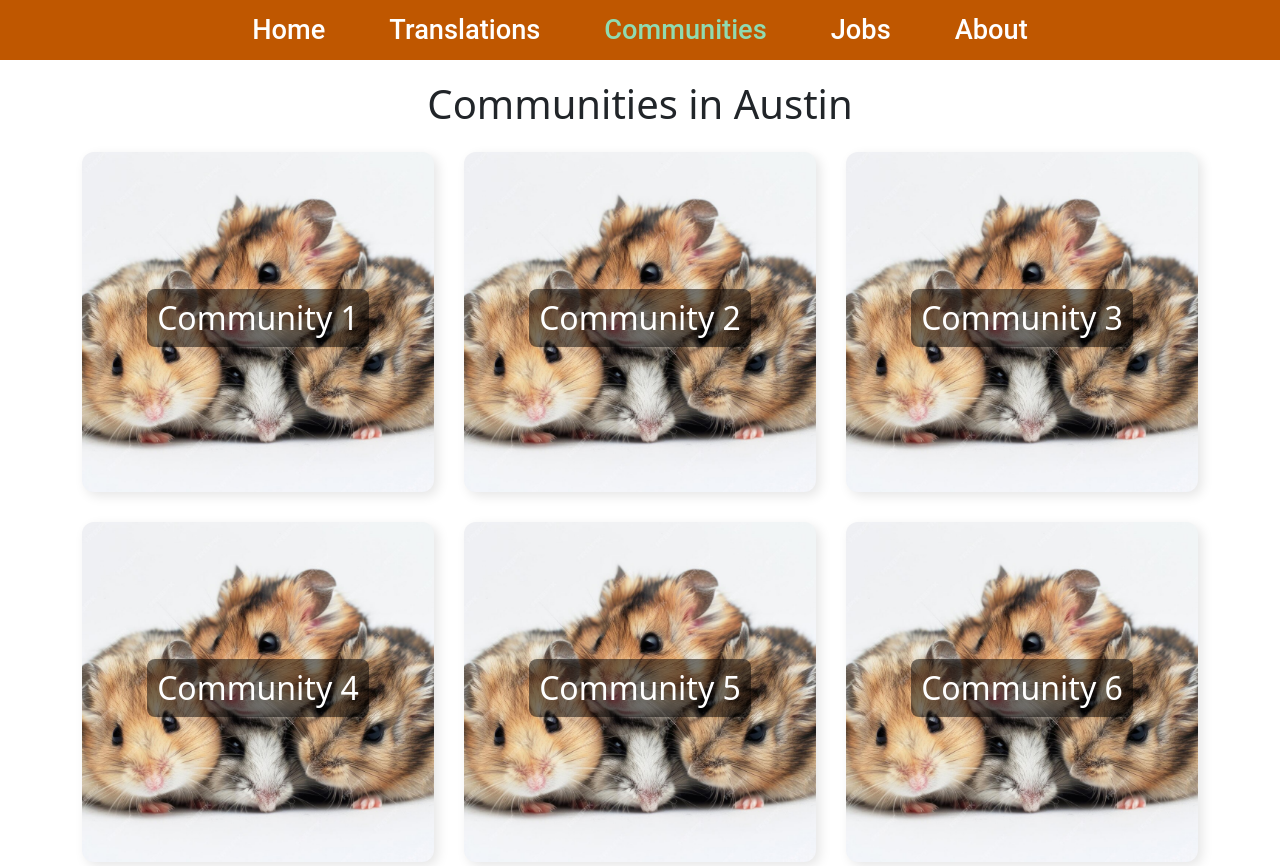
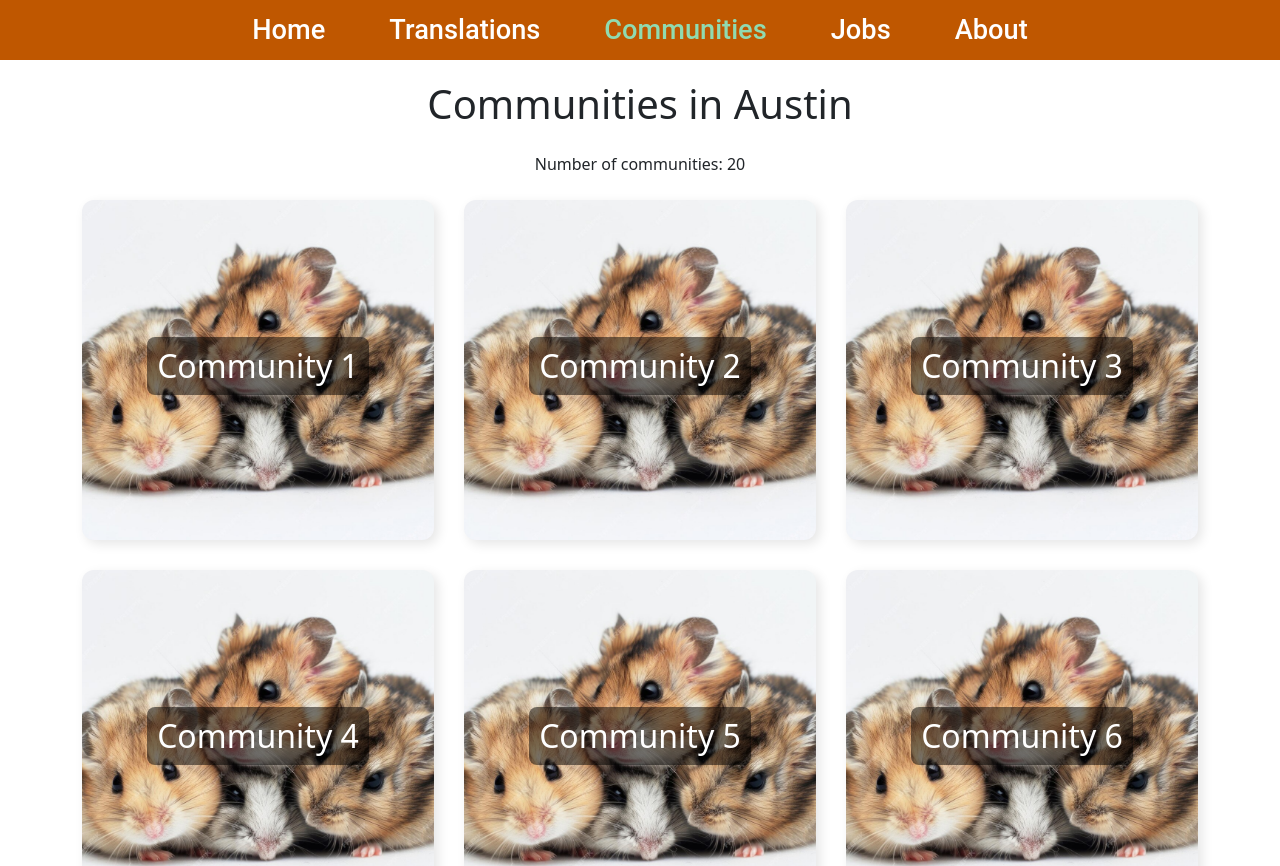
Before and after one commit to TorresEdwin/SpeakATX, a React (Vite) app in the folder frontend/: page /communities in a window 1280 px wide. Shown: the top 866 px of the page. Built offline with nearby package versions, Linux system fonts and the light colour scheme.

Commit message:
item counters

```diff
--- a/frontend/src/pages/communities.jsx
+++ b/frontend/src/pages/communities.jsx
@@ -28,6 +28,7 @@ const CommunitiesPage = () => {
     <div className="container mt-4">
       <br/>
       <h1 className="text-center mb-4">Communities in Austin</h1>
+      <p className="mb-4">Number of communities: {services.length}</p>
       <div
         style={{
           display: "grid",
--- a/frontend/src/pages/translations.jsx
+++ b/frontend/src/pages/translations.jsx
@@ -90,6 +90,7 @@ const TranslationPage = () => {
     <div className="container mt-4">
       <br/>
       <h1 className="text-center mb-4">Multilingual Services in Austin</h1>
+      <p className="mb-4">Number of services: {services.length}</p>
       <div className="row row-cols-1 row-cols-sm-2 row-cols-md-3 g-3">
         {services.map((service, index) => (
           <div key={index} className="col">
```
